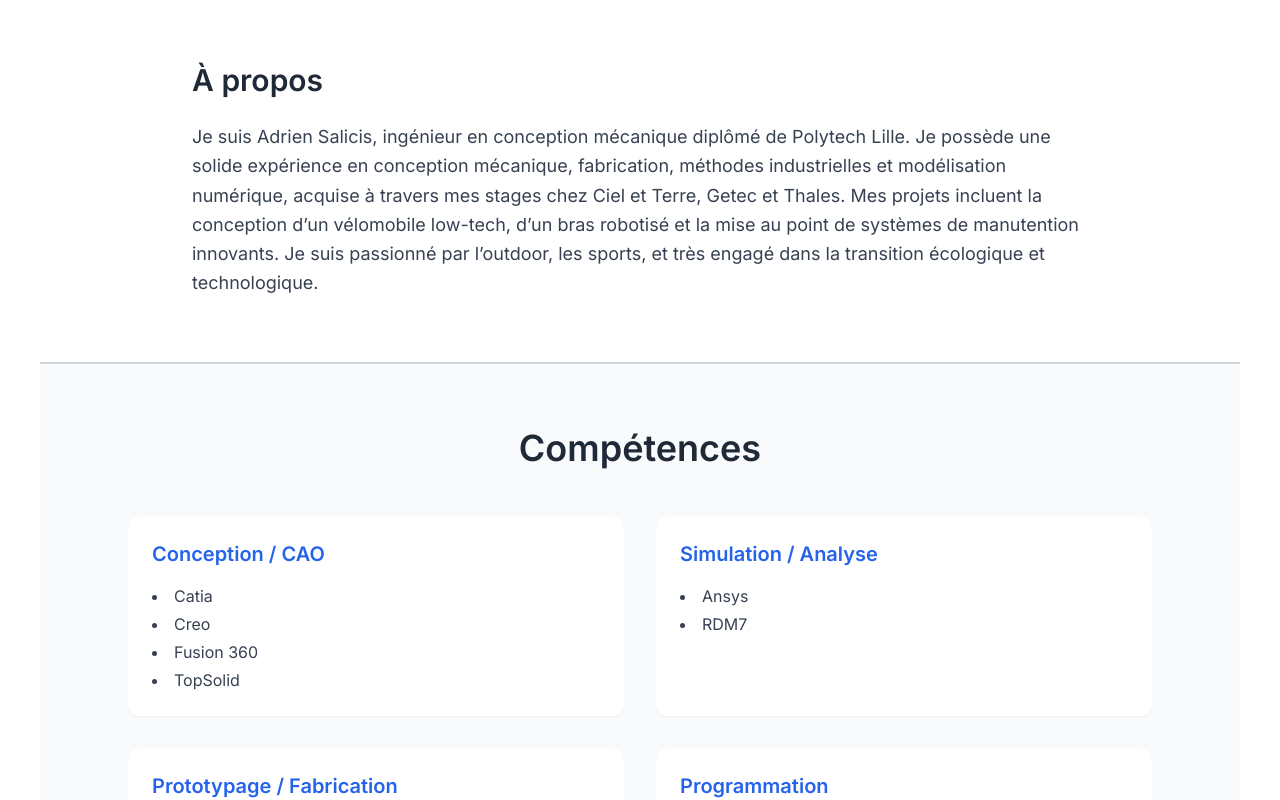
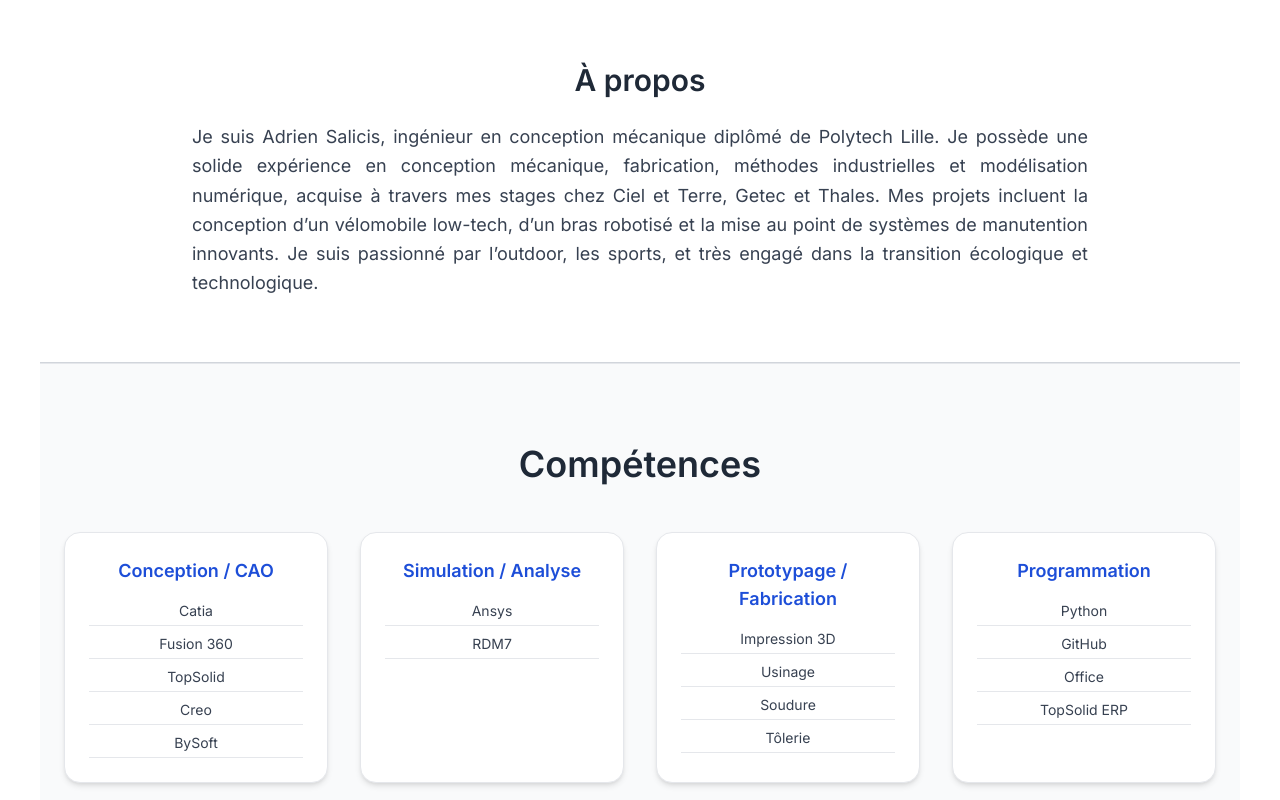
Before and after one commit to AdrienSalicis/portfolio, a React (Vite) app: page / in a window 1280 px wide. Shown: the part 810-1610 px from the top of the page. Built offline with nearby package versions, Linux system fonts and the light colour scheme.

Commit message:
update and bug fix

```diff
--- a/src/components/About.jsx
+++ b/src/components/About.jsx
@@ -7,9 +7,9 @@ export default function About() {
   return (
     <section id="about" className="py-16 px-4 border-b border-gray-300">
       <div className="max-w-4xl mx-auto">
-        <h2 className="text-3xl font-bold mb-6">{t('about.title')}</h2>
+        <h2 className="text-3xl font-bold mb-6 text-center">{t('about.title')}</h2>
         <motion.p
-          className="text-lg leading-relaxed text-gray-700"
+          className="text-lg leading-relaxed text-gray-700 text-justify"
           initial={{ opacity: 0, y: 30 }}
           animate={{ opacity: 1, y: 0 }}
           transition={{ duration: 0.6 }}
--- a/src/components/Education.jsx
+++ b/src/components/Education.jsx
@@ -13,6 +13,13 @@ export default function Education() {
       link: 'https://www.ciel-et-terre.net/fr/'
     },
     {
+      year: '2024–2025',
+      title: t('edu_uvigo_title'),
+      location: 'Vigo, Espagne',
+      description: t('edu_uvigo_desc'),
+      link: 'https://www.uvigo.gal/'
+    },
+    {
       year: '2024',
       title: t('edu_getec_title'),
       location: 'Arras',
@@ -26,13 +33,7 @@ export default function Education() {
       description: t('edu_thales_desc'),
       link: 'https://www.thalesgroup.com'
     },
-    {
-      year: '2024–2025',
-      title: t('edu_uvigo_title'),
-      location: 'Vigo, Espagne',
-      description: t('edu_uvigo_desc'),
-      link: 'https://www.uvigo.gal/'
-    },
+
     {
       year: '2022–2025',
       title: t('edu_polytech_title'),
@@ -43,7 +44,7 @@ export default function Education() {
   ]
 
   return (
-    <section id="education" className="py-16 px-4 border-t border-gray-300 bg-white">
+    <section id="education" className="py-16 px-4 border-t border-gray-300 bg-gray-50">
       <div className="max-w-3xl mx-auto">
         <h2 className="text-3xl sm:text-4xl font-bold text-center mb-12">{t('education_title')}</h2>
         <div className="space-y-10">
--- a/src/components/Skills.jsx
+++ b/src/components/Skills.jsx
@@ -3,23 +3,41 @@ import { useTranslation } from 'react-i18next'
 export default function Skills() {
   const { t } = useTranslation()
 
-  const skillGroups = [
-    { category: t('skills_cad'), skills: ['Catia', 'Creo', 'Fusion 360', 'TopSolid'] },
-    { category: t('skills_simulation'), skills: ['Ansys', 'RDM7'] },
-    { category: t('skills_prototyping'), skills: ['Usinage', 'Tôlerie', 'Soudure', 'Impression 3D'] },
-    { category: t('skills_programming'), skills: ['Python', 'GitHub', 'Tkinter', 'Jupyter'] }
+  const skills = [
+    {
+      category: t('skills_cad'),
+      items: ['Catia', 'Fusion 360', 'TopSolid', 'Creo', 'BySoft']
+    },
+    {
+      category: t('skills_simulation'),
+      items: ['Ansys', 'RDM7']
+    },
+    {
+      category: t('skills_prototyping'),
+      items: ['Impression 3D', 'Usinage', 'Soudure', 'Tôlerie']
+    },
+    {
+      category: t('skills_programming'),
+      items: ['Python', 'GitHub', 'Office', 'TopSolid ERP']
+    }
   ]
 
   return (
-    <section id="skills" className="py-16 px-4 border-t border-gray-300 bg-gray-50">
-      <div className="max-w-5xl mx-auto">
-        <h2 className="text-3xl sm:text-4xl font-bold text-center mb-12">{t('skills_title')}</h2>
-        <div className="grid sm:grid-cols-2 md:grid-cols-2 lg:grid-cols-2 gap-8">
-          {skillGroups.map((group, i) => (
-            <div key={i} className="bg-white p-6 rounded-xl shadow-sm hover:shadow-md transition">
-              <h3 className="text-xl font-semibold mb-4 text-blue-600">{group.category}</h3>
-              <ul className="list-disc list-inside text-gray-700 space-y-1">
-                {group.skills.map((skill, j) => <li key={j}>{skill}</li>)}
+    <section id="skills" className="py-20 px-4 bg-gray-50 border-t border-b">
+      <div className="max-w-6xl mx-auto">
+        <h2 className="text-4xl font-bold text-center mb-12">{t('skills_title')}</h2>
+
+        <div className="grid grid-cols-1 sm:grid-cols-2 md:grid-cols-2 lg:grid-cols-4 gap-8">
+          {skills.map((group, index) => (
+            <div
+              key={index}
+              className="bg-white shadow-md rounded-2xl p-6 text-center border border-gray-200 hover:shadow-xl transition duration-300"
+            >
+              <h3 className="text-lg font-semibold text-blue-700 mb-4">{group.category}</h3>
+              <ul className="space-y-2 text-sm text-gray-700">
+                {group.items.map((item, i) => (
+                  <li key={i} className="border-b pb-1">{item}</li>
+                ))}
               </ul>
             </div>
           ))}
--- a/src/locales/en/translation.json
+++ b/src/locales/en/translation.json
@@ -42,7 +42,7 @@
   "edu_thales_desc": "3D printing for cable supports on an underwater drone. Creo modeling.",
   "edu_uvigo_title": "Exchange Master – University of Vigo",
   "edu_uvigo_desc": "Industrial design, FEM, combustion engines, laser technologies.",
-  "edu_polytech_title": "Mechanical Engineering – Polytech Lille",
+  "edu_polytech_title": "Mechanical Engineering Studies – Polytech Lille",
   "edu_polytech_desc": "Design, CAD/CAM, stress analysis, heat transfer, eco-design.",
 
   "contact_title": "Contact",
--- a/src/locales/fr/translation.json
+++ b/src/locales/fr/translation.json
@@ -42,7 +42,7 @@
   "edu_thales_desc": "Impression 3D pour support de câblage sur drone sous-marin. Modélisation Creo.",
   "edu_uvigo_title": "Exchange Master – University of Vigo",
   "edu_uvigo_desc": "Design industriel, EF, Moteurs thermiques, technologies laser.",
-  "edu_polytech_title": "Ingénieur Mécanique – Polytech Lille",
+  "edu_polytech_title": "Études Ingénieur Conception Mécanique – Polytech Lille",
   "edu_polytech_desc": "Conception, CFAO, Simulation RDM, Transferts thermiques, Éco-conception.",
 
   "contact_title": "Contact",
```
Also changed, not shown: public/icons/fusion.png (added).
